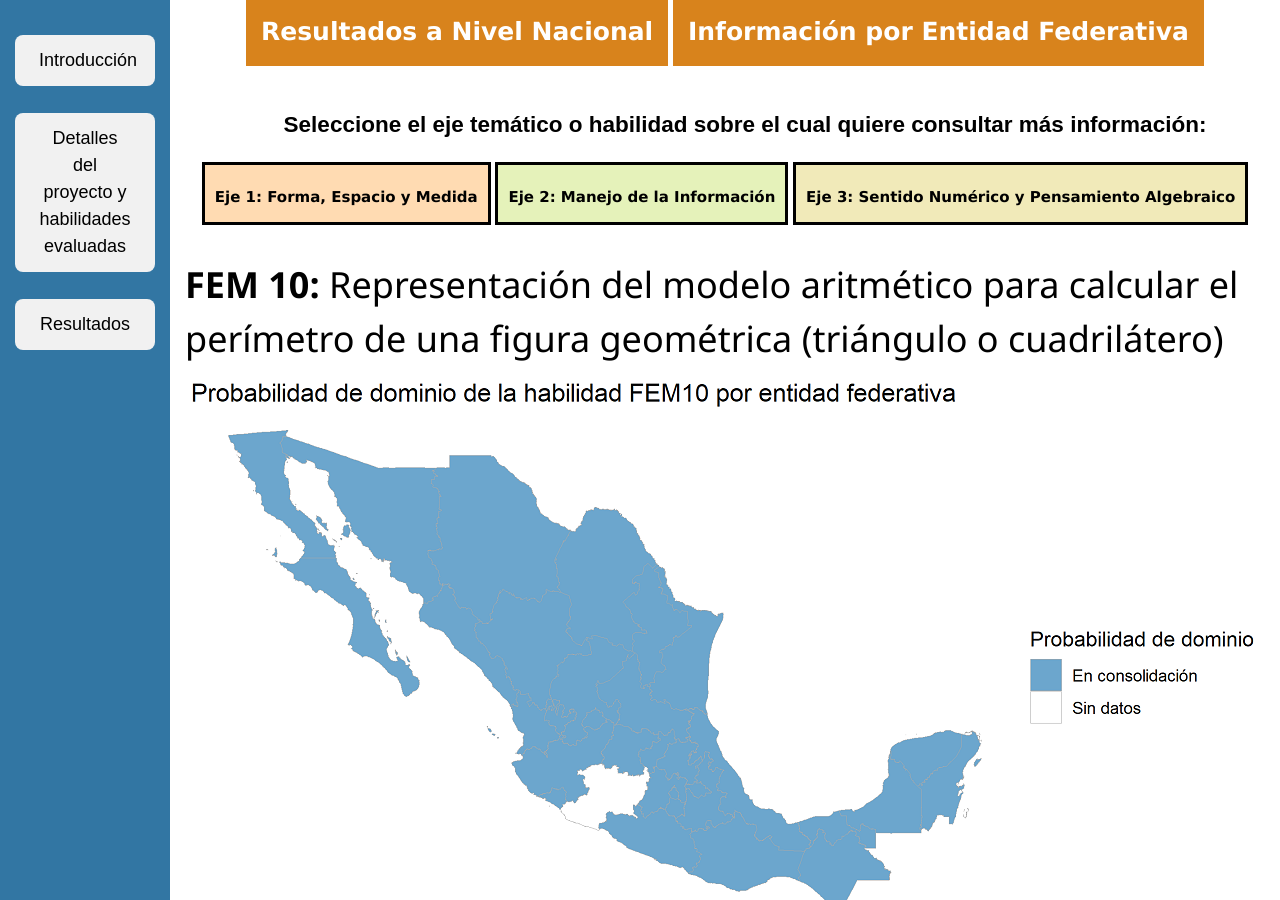
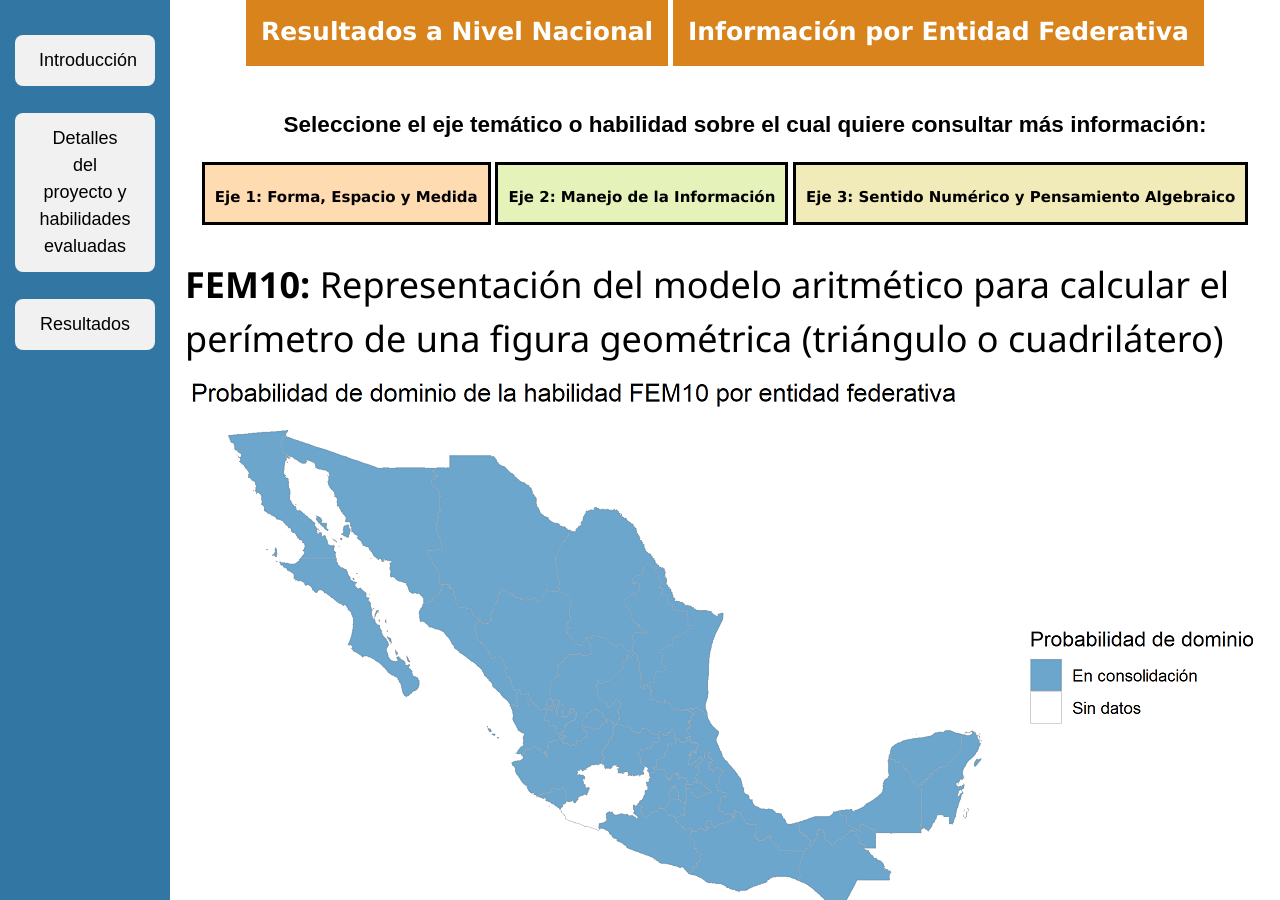
Before and after one commit to rimedie/rimedie.github.io, a Jekyll site: the page built from ProyVisuales/1_Infografia_Feb2019/Heatmaps/FEM10.html, in a window 1280 px wide and 900 px high, scrolled down 600 px. Built offline with Jekyll 4.4.1, drawn with Linux system fonts in a browser that asks for light colours.

Commit message:
Update FEM10.html

```diff
--- a/ProyVisuales/1_Infografia_Feb2019/Heatmaps/FEM10.html
+++ b/ProyVisuales/1_Infografia_Feb2019/Heatmaps/FEM10.html
@@ -4,7 +4,7 @@ title: FEM10
 ---
 <div class="blurb">
 
-	<h1><b>FEM 10:</b> Representación del modelo aritmético para calcular el perímetro de una figura geométrica (triángulo o cuadrilátero)</h1>
+	<h1><b>FEM10:</b> Representación del modelo aritmético para calcular el perímetro de una figura geométrica (triángulo o cuadrilátero)</h1>
 	<center>
 	<img class="displayed" src="FEM10.png" />
 	</center>
```
